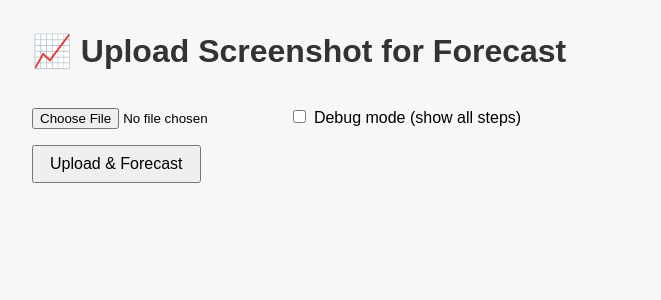
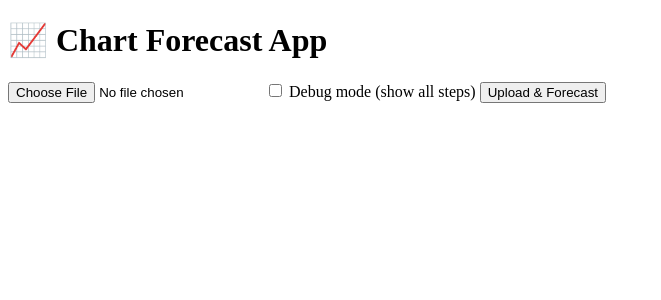
Before and after one commit to hexatrade360/chart-forecast-app, a Flask app: page / in a window 1280 px wide. Shown: the top 300 px of the page, without its empty margins (0-661 px from the left). Run offline with Flask 3, Linux system fonts and the light colour scheme.

Commit message:
Add files via upload

```diff
--- a/templates/index.html
+++ b/templates/index.html
@@ -1,58 +1,25 @@
-<!doctype html>
-<html lang="en">
-<head>
-  <meta charset="utf-8">
-  <title>Chart Forecast App</title>
-  <style>
-    body {
-      font-family: Arial, sans-serif;
-      margin: 2em;
-      background: #f7f7f7;
-    }
-    h1 {
-      color: #333;
-    }
-    img {
-      max-width: 100%;
-      height: auto;
-      border: 1px solid #ccc;
-    }
-    form {
-      margin-bottom: 2em;
-    }
-    label {
-      display: inline-block;
-      margin-top: 1em;
-    }
-    button {
-      margin-top: 1em;
-      padding: 0.5em 1em;
-      font-size: 1em;
-    }
-  </style>
-</head>
+<!DOCTYPE html>
+<html>
+<head><title>Chart Forecast App</title></head>
 <body>
-  <h1>📈 Upload Screenshot for Forecast</h1>
-
+  <h1>📈 Chart Forecast App</h1>
   <form method="post" enctype="multipart/form-data">
     <input type="file" name="query" required>
-    <label><input type="checkbox" name="debug"> Debug mode (show all steps)</label><br>
+    <label><input type="checkbox" name="debug"> Debug mode (show all steps)</label>
     <button type="submit">Upload & Forecast</button>
   </form>
 
   {% if debug %}
-    <h2>🔎 Debug Outputs</h2>
+    <h2>Debug Outputs</h2>
     {% for step in debug_steps %}
       <div style="margin-bottom:1em;">
         <h4>{{ step.label }}</h4>
-        <img src="{{ step.url }}" alt="{{ step.label }}">
+        <img src="{{ step.url }}" style="max-width:80%;">
       </div>
     {% endfor %}
-
   {% elif result_img %}
-    <h2>✅ Final Overlay</h2>
-    <img src="static/{{ result_img }}" alt="Final Forecast Overlay">
+    <h2>Final Overlay</h2>
+    <img src="{{ result_img }}" style="max-width:80%;">
   {% endif %}
-
 </body>
 </html>
```
